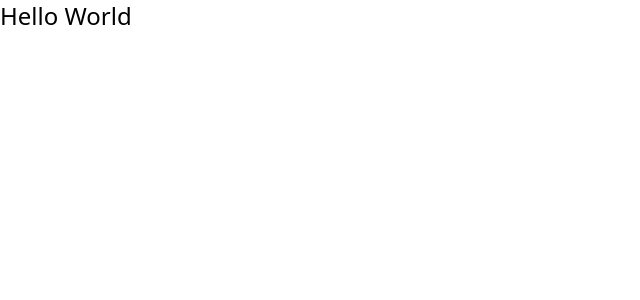
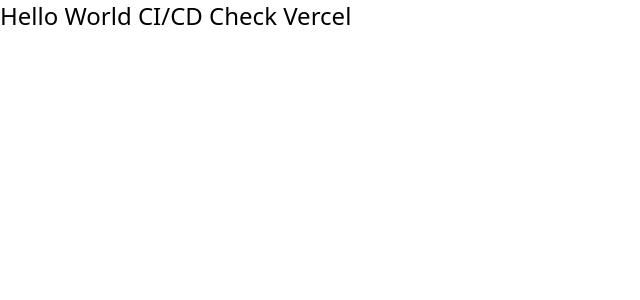
Before and after one commit to crabit-official/Crabit-FE, a Next.js app: page / in a window 1280 px wide. Shown: the top 300 px of the page, without its empty margins (0-640 px from the left). Built offline with nearby package versions, Linux system fonts and the light colour scheme.

Commit message:
CI/CD Vercel CI/CD Check.

```diff
--- a/src/app/page.tsx
+++ b/src/app/page.tsx
@@ -1,3 +1,3 @@
 export default function Home() {
-  return <div className="text-2xl">Hello World</div>;
+  return <div className="text-2xl">Hello World CI/CD Check Vercel</div>;
 }
```
